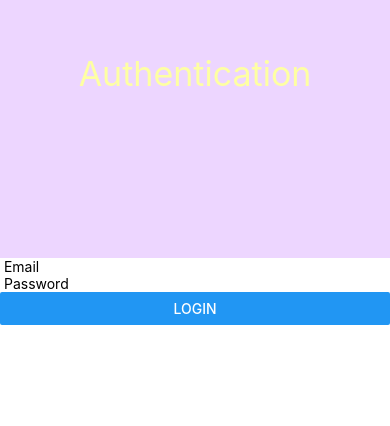
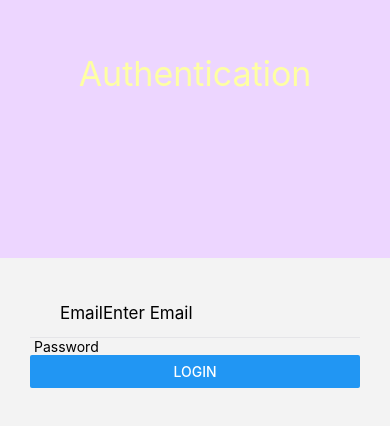
Before and after one commit to selinsnmz/Authentication, a React Native app: screen / in a window 390 px wide. Shown: the part 112-538 px from the top of the page. Built offline with nearby package versions, Linux system fonts and the light colour scheme.

Commit message:
Input Design

```diff
--- a/src/App.js
+++ b/src/App.js
@@ -6,7 +6,7 @@ import LoginForm from './components/loginForm';
 export default class App extends Component{
     render(){
         return(
-            <View>
+            <View style={styles.appContaier}>
                 <Banner text ='Authentication'/>
                 <LoginForm/>
             </View>
@@ -15,7 +15,8 @@ export default class App extends Component{
 }
 
 const styles = StyleSheet.create({
-    text:{
-        color: 'red'
+    appContaier:{
+        backgroundColor: '#F3F3F3',
+        flex: 1
     }
 })
--- /dev/null
+++ b/src/components/common/index.js
@@ -0,0 +1 @@
+export * from './input';
--- /dev/null
+++ b/src/components/common/input.js
@@ -0,0 +1,37 @@
+import React, {Component} from 'react';
+import { View, Text, StyleSheet, Button, TextInput  } from 'react-native';
+
+const Input = ({text, inputPlaceHolder}) =>{
+    const{inputWrapper, textStyle, inputStyle} = styles;
+    return(
+        <View style={inputWrapper}>
+            <Text style={textStyle}>{text}</Text>
+            <TextInput style={inputStyle}
+                    placeholder={inputPlaceHolder}
+            />
+        </View>
+    )
+}
+
+export { Input };
+
+const styles= StyleSheet.create({
+    inputWrapper: {
+        flexDirection: 'row',
+        alignItems: 'center',
+        height: 50,
+        width: 'auto',
+        borderColor: '#E5E5E8',
+        borderBottomWidth: 1,
+    },
+    textStyle: {
+        paddingLeft: 30,
+        flexGrow: 1,
+        fontSize: 17
+
+    },
+    inputStyle:{
+        flexGrow: 2,
+        fontSize: 17
+    }
+});
--- a/src/components/loginForm.js
+++ b/src/components/loginForm.js
@@ -1,12 +1,13 @@
 import React, {Component} from 'react';
 import { View, Text, StyleSheet, Button  } from 'react-native';
+import {Input} from './common/input';
 
 export default class LoginForm extends Component{
     render(){
         return(
-            <View >
+            <View style={{padding: 30}}>
                 <View>
-                    <Text> Email </Text>
+                    <Input text='Email' inputPlaceHolder='Enter Email'/>
                 </View>
                 <View>
                     <Text> Password </Text>
```
